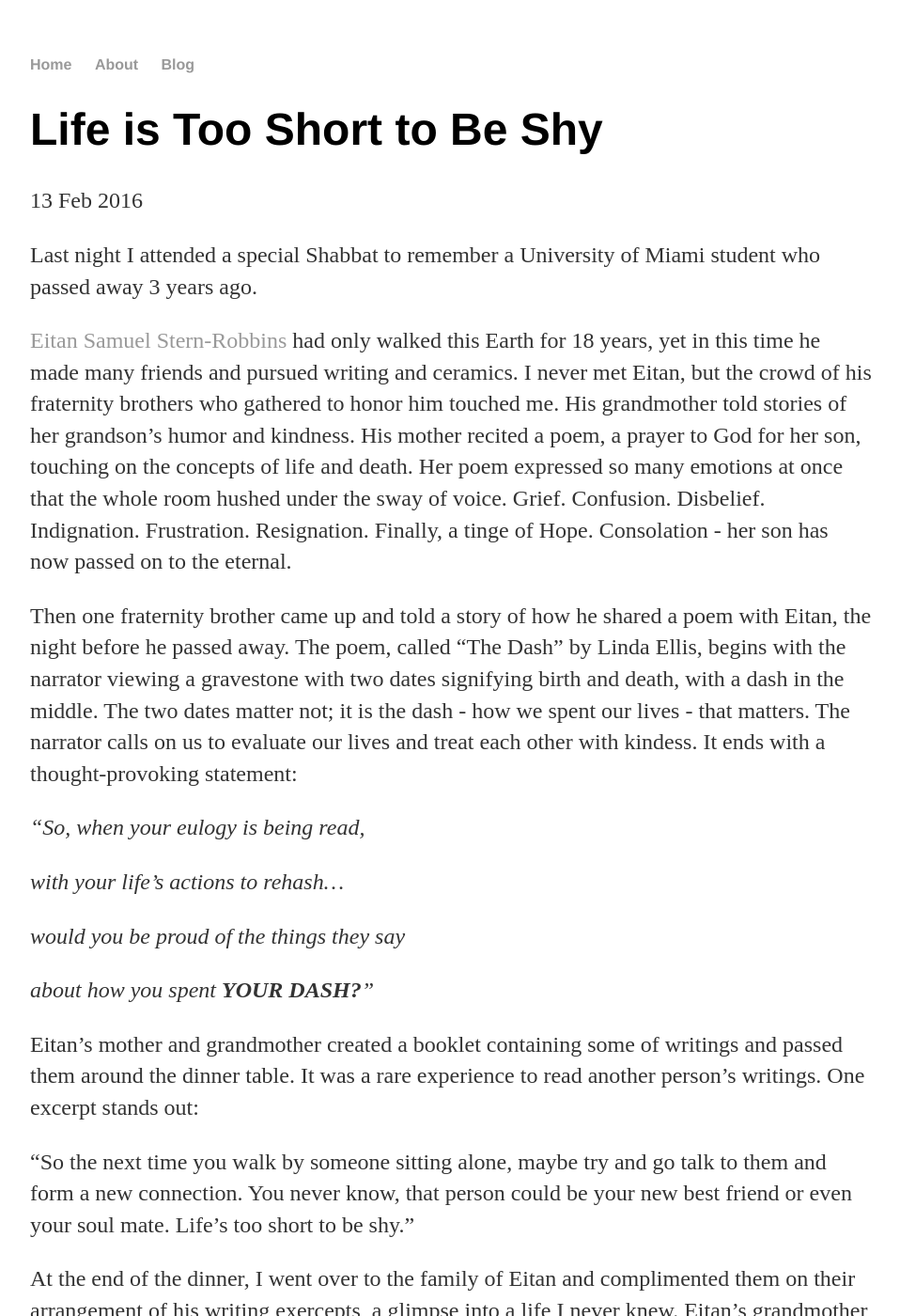
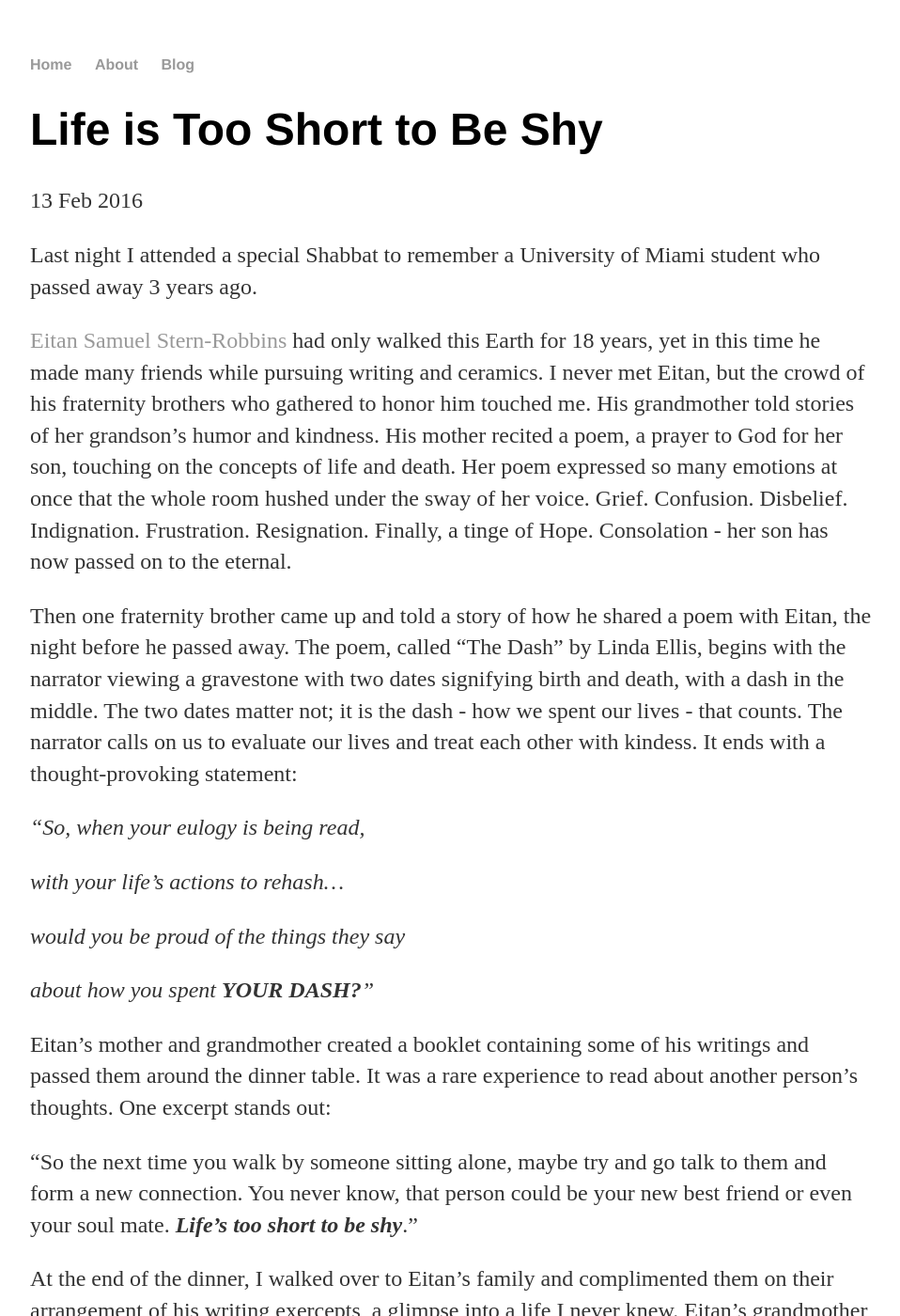
Before and after one commit to SalsaZishi/justanothercsguy.github.io, a Jekyll site: the page built from _posts/2016-02-13-life-is-too-short-to-be-shy.md, in a window 1280 px wide and 1400 px high. Shown: the whole window at 94% size, without its empty margins (160-1118 px from the left). Built offline with Jekyll 4.4.1, drawn with Linux system fonts in a browser that asks for light colours; some of the changed text lies outside the part shown.

Commit message:
Update 2016-02-13-life-is-too-short-to-be-shy.md

```diff
--- a/_posts/2016-02-13-life-is-too-short-to-be-shy.md
+++ b/_posts/2016-02-13-life-is-too-short-to-be-shy.md
@@ -7,14 +7,14 @@ date: 2016-02-13
 Last night I attended a special Shabbat to remember a University of Miami student who passed away 3 years ago.
 
 [Eitan Samuel Stern-Robbins](http://eitansternrobbins.com) had only walked this Earth for 18 years, yet in this time
-he made many friends and pursued writing and ceramics. I never met Eitan, but the crowd of his fraternity brothers who
+he made many friends while pursuing writing and ceramics. I never met Eitan, but the crowd of his fraternity brothers who
 gathered to honor him touched me. His grandmother told stories of her grandson's humor and kindness. His mother recited
 a poem, a prayer to God for her son, touching on the concepts of life and death. Her poem expressed so many emotions at
-once that the whole room hushed under the sway of voice. Grief. Confusion. Disbelief. Indignation. Frustration. Resignation. Finally, a tinge of Hope. Consolation - her son has now passed on to the eternal.
+once that the whole room hushed under the sway of her voice. Grief. Confusion. Disbelief. Indignation. Frustration. Resignation. Finally, a tinge of Hope. Consolation - her son has now passed on to the eternal.
 
 Then one fraternity brother came up and told a story of how he shared a poem with Eitan, the night before he passed away.
 The poem, called "The Dash" by Linda Ellis, begins with the narrator viewing a gravestone with two dates signifying birth
-and death, with a dash in the middle. The two dates matter not; it is the dash - how we spent our lives - that matters. The narrator calls on us to evaluate our lives and treat each other with kindess. It ends with a thought-provoking statement:
+and death, with a dash in the middle. The two dates matter not; it is the dash - how we spent our lives - that counts. The narrator calls on us to evaluate our lives and treat each other with kindess. It ends with a thought-provoking statement:
 
 *"So, when your eulogy is being read,*
 
@@ -24,14 +24,13 @@ and death, with a dash in the middle. The two dates matter not; it is the dash -
 
 *about how you spent __YOUR DASH?__"*
 
-Eitan's mother and grandmother created a booklet containing some of writings and passed them around the dinner
-table. It was a rare experience to read another person's writings. One excerpt stands out:
+Eitan's mother and grandmother created a booklet containing some of his writings and passed them around the dinner
+table. It was a rare experience to read about another person's thoughts. One excerpt stands out:
 
 "So the next time you walk by someone sitting alone, maybe try and go talk to them and form a new connection.
- You never know, that person could be your new best friend or even your soul mate. Life's too short to be shy."
+ You never know, that person could be your new best friend or even your soul mate. *__Life's too short to be shy__*."
 
-At the end of the dinner, I went over to the family of Eitan and complimented them on their arrangement of his
-writing exercepts, a glimpse into a life I never knew. Eitan's grandmother said that each life is like a world,
+At the end of the dinner, I walked over to Eitan's family and complimented them on their arrangement of his writing exercepts, a glimpse into a life I never knew. Eitan's grandmother said that each life is like a world,
 a shining nova, and when someone passes away it is as though a world has vanished, a sun has dimmed into the
 dark oblivion of the universe.
 
```
